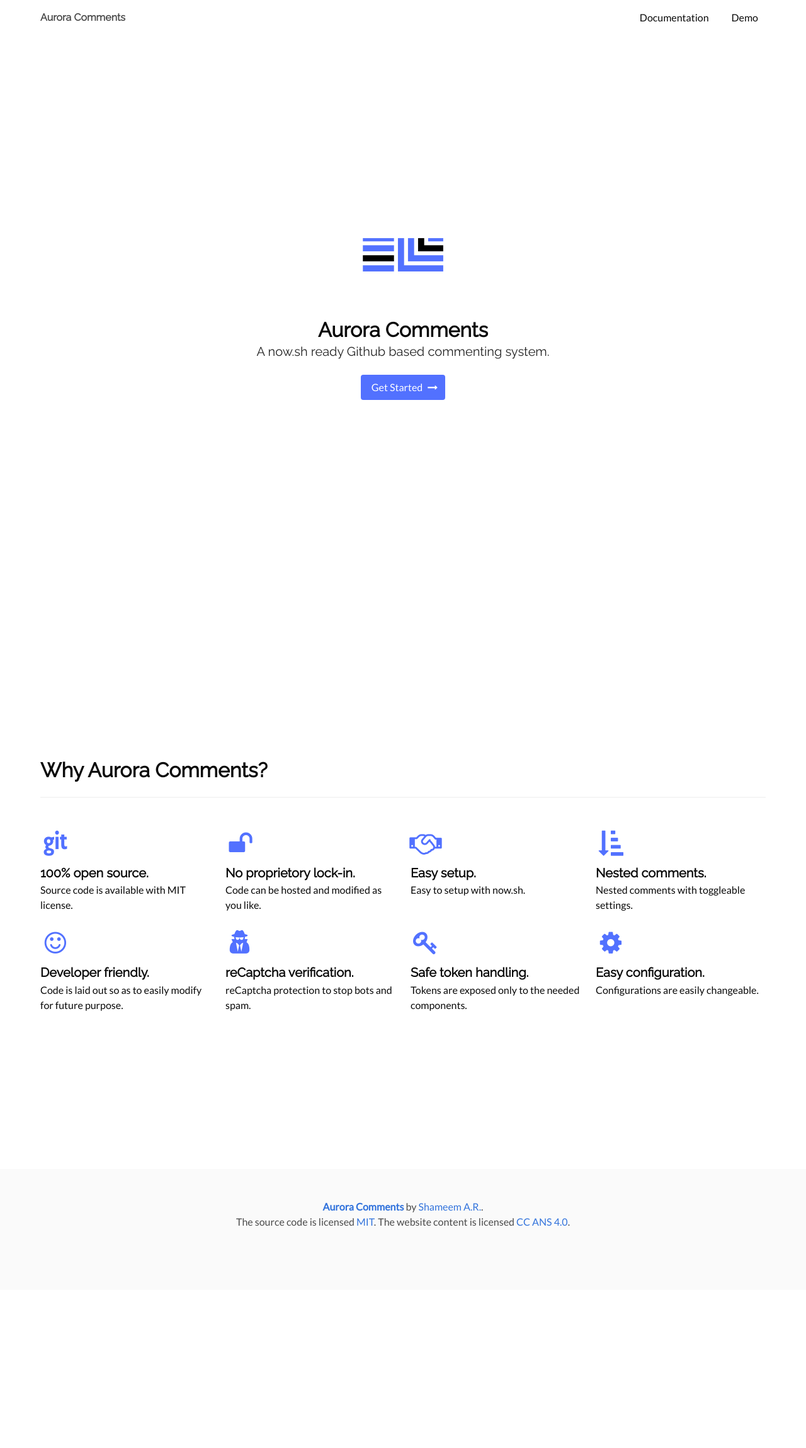
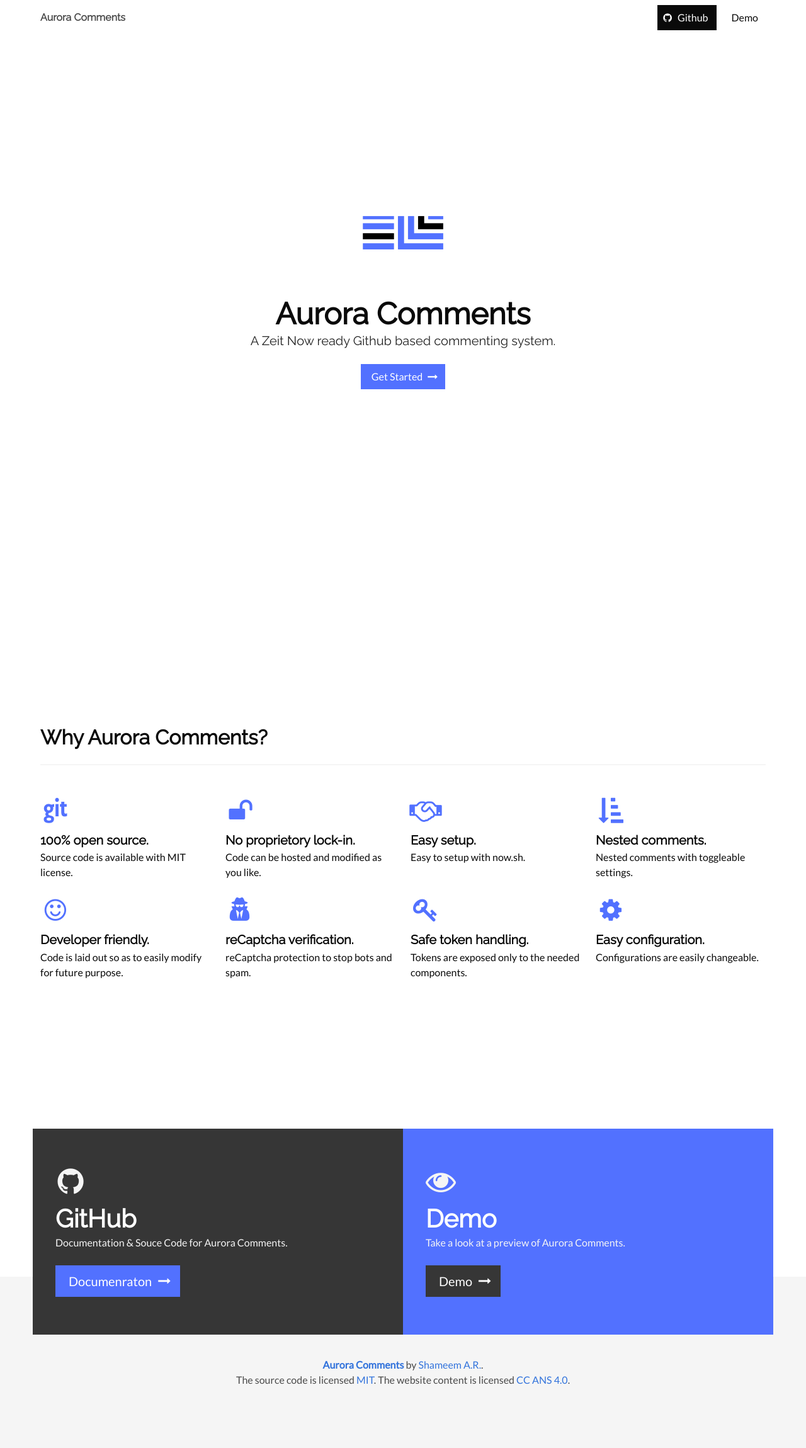
Before and after one commit to mobihack/aurora-comments, a Jekyll site: the page built from docs/index.html, in a window 1280 px wide. Shown: the whole page at 63% size. Built offline with Jekyll 4.4.1, drawn with Linux system fonts in a browser that asks for light colours; before the commit the page ends 2048 px from its top, so only the background shows below that.

Commit message:
Update documentation and demo website.

```diff
--- a/docs/_config.yml
+++ b/docs/_config.yml
@@ -1,5 +1,5 @@
 name: Aurora Comments
-description: "A now.sh ready Github based commenting system."
+description: "A Zeit Now ready Github based commenting system."
 baseurl: /aurora-comments
 url: https://mobihack.github.io
 permalink: /blog/:title.html
@@ -23,3 +23,6 @@
   - LICENSE
   - CNAME
   - vendor
+
+sass:
+  sass_dir: _sass
--- a/docs/_layouts/default.html
+++ b/docs/_layouts/default.html
@@ -41,9 +41,9 @@
           <div class="navbar-item">
             <div class="field is-grouped">
               <p class="control">
-                <a href="{{ "/docs.html" | prepend: site.baseurl }}"
-                  class="navbar-item {% if page.url == "/" %} is-active {% endif %}">
-                  Documentation
+                <a href="https://github.com/mobihack/aurora-comments/"
+                  class="navbar-item button is-black">
+                  <span class="icon"><i class="fa fa-github"></i></span> <span>Github</span>
                 </a>
               </p>
               <p class="control">
@@ -59,7 +59,7 @@
   </div>
 
   {{ content }}
-  <footer class="footer">
+  <footer class="footer has-background-light">
     <div class="container">
       <div class="content has-text-centered">
         <p>
--- a/docs/assets/css/application.scss
+++ b/docs/assets/css/application.scss
@@ -3,6 +3,9 @@
 ---
 // Bulma.io CSS Framework
 $primary: #5271ff;
+$radius-small: 0px;
+$radius: 0px;
+$radius-large: 0px;
 @import 'bulma/bulma';
 body{
   font-family: 'Lato', sans-serif;
@@ -26,7 +29,21 @@
     color: $grey-light;
   }
 }
-
+.links-hero{
+  margin-bottom: -5rem;
+  z-index: 5;
+}
+.links-section {
+  p.title{
+    margin:0;
+    margin-top:0.75rem;
+    margin-bottom:0.25rem;
+    font-size: 1.25rem;
+  }
+  p{
+    margin:0;
+  }
+}
 
 .features-section{
   .icon > .fa{
@@ -43,3 +60,7 @@
     margin:0;
   }
 }
+.footer{
+  z-index: 1;
+  padding-top: 8rem;
+}
--- a/docs/index.html
+++ b/docs/index.html
@@ -1,17 +1,17 @@
 ---
 layout: default
 ---
-<section class="hero is-white is-fullheight is-fullheight-with-navbar">
+<section class="hero is-white is-fullheight-with-navbar">
     <div class="hero-body">
         <div class="container has-text-centered">
             <figure class="image container is-128x128">
                 <img src="{{ "/assets/images/logo.png" | prepend: site.baseurl }}">
             </figure>
-            <h1 class="title">
+            <h1 class="title is-1">
                 Aurora Comments
             </h1>
             <h2 class="subtitle">
-                A now.sh ready Github based commenting system.
+                A Zeit Now ready Github based commenting system.
             </h2>
             <p>
                 <a href="#get-started" class="button is-primary">
@@ -93,3 +93,40 @@
         </div>
     </div>
 </section>
+<section class="hero is-medium container links-hero">
+    <div class="columns is-multiline">
+        <div class="column is-6 has-background-dark has-text-light">
+            <div class="links-section section">
+                <span class="icon is-large">
+                    <i class="fa fa-3x fa-github has-text-light"></i>
+                </span>
+                <p class="title has-text-white is-size-2">GitHub</p>
+                <p>Documentation & Souce Code for Aurora Comments.</p>
+                <br>
+                <a href="https://github.com/mobihack/aurora-comments" class="button is-medium is-primary">
+                    <span>Documenraton</span>
+                    <span class="icon">
+                        <i class="fa fa-long-arrow-right"></i>
+                    </span>
+                </a>
+            </div>
+        </div>
+        <div class="column is-6 has-background-primary has-text-light">
+            <div class="links-section section">
+                <span class="icon is-large">
+                    <i class="fa fa-3x fa-eye has-text-light"></i>
+                </span>
+                <p class="title has-text-white is-size-2">Demo</p>
+                <p>Take a look at a preview of Aurora Comments.</p>
+                <br>
+                <a href="{{ "/blog/" | prepend: site.baseurl }}" class="button is-medium is-dark">
+                    <span>Demo</span>
+                    <span class="icon">
+                        <i class="fa fa-long-arrow-right"></i>
+                    </span>
+                </a>
+            </div>
+        </div>
+    </div>
+
+</section>
```
